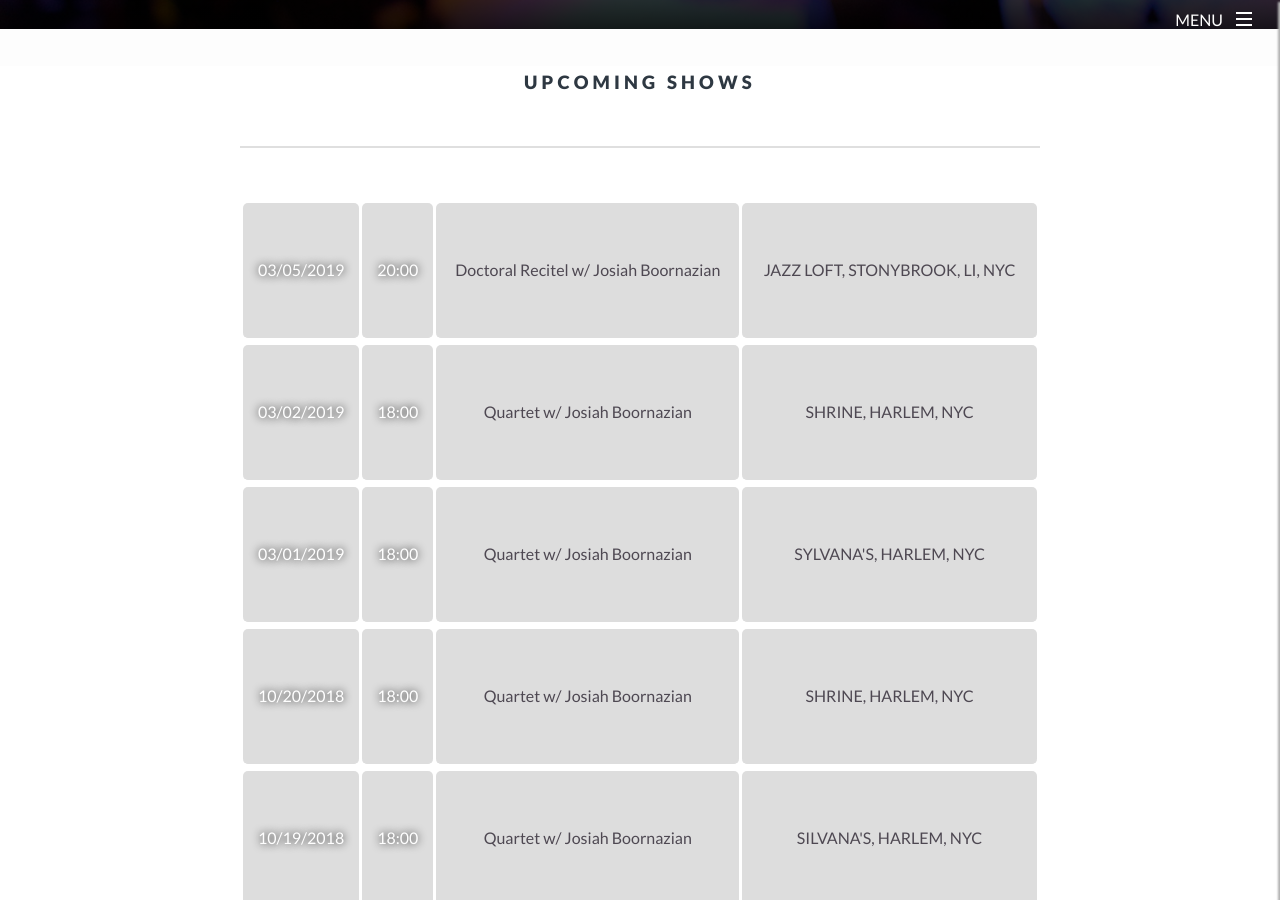
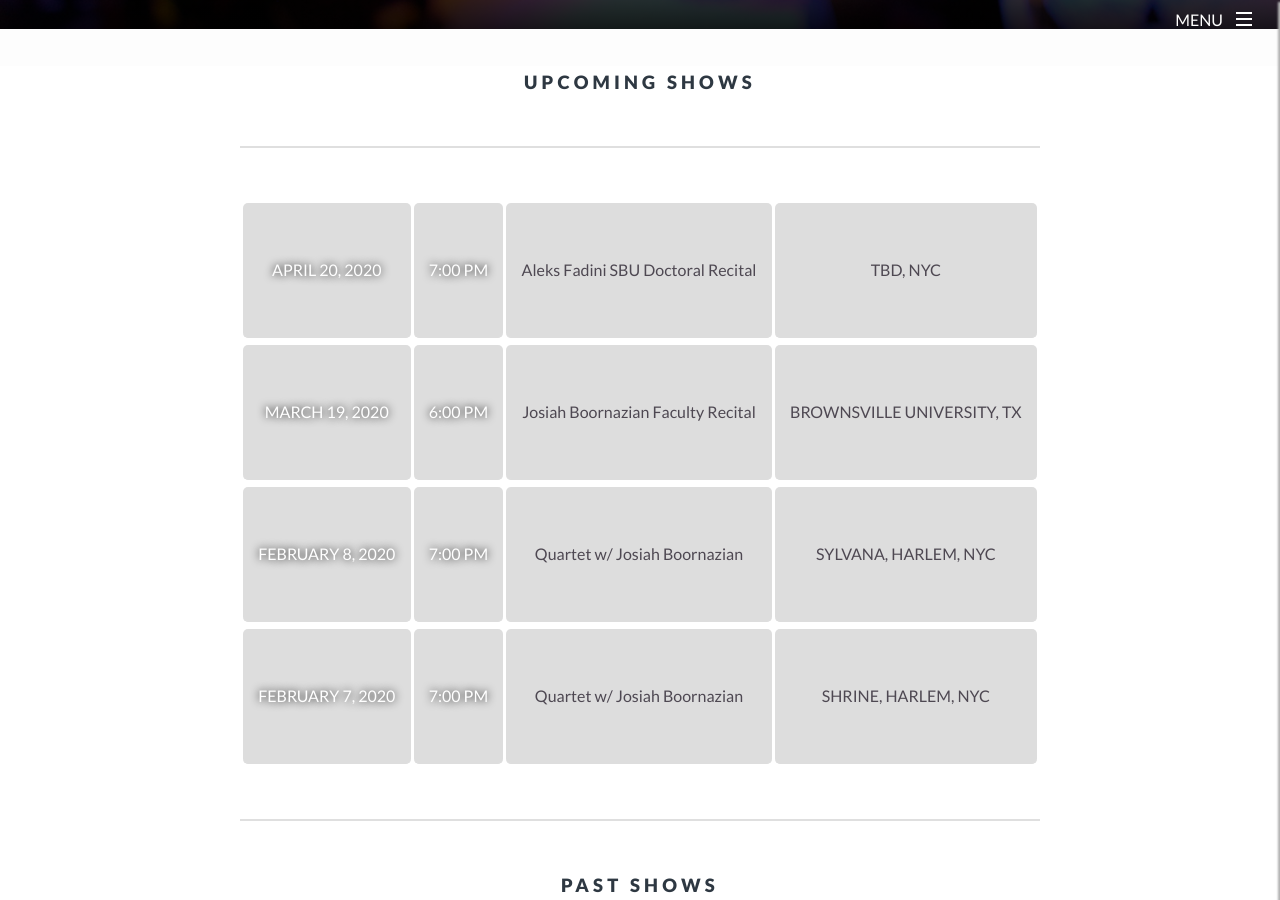
Before and after one commit to aleksfadini/Jekyll-aleksfadini, a Jekyll site: the page built from shows.html, in a window 1280 px wide and 900 px high, scrolled down 601 px. Built offline with Jekyll 4.4.1, drawn with Linux system fonts in a browser that asks for light colours; some of the changed text lies outside the part shown.

Commit message:
updated gigs, updated rsync file

```diff
--- a/_data/gigs.yml
+++ b/_data/gigs.yml
@@ -1,10 +1,30 @@
+- date: 04/20/2020
+  time: "19:00"
+  name: Aleks Fadini SBU Doctoral Recital
+  location: TBD, NYC
+
+- date: 03/19/2020
+  time: "18:00"
+  name: Josiah Boornazian Faculty Recital
+  location: Brownsville University, TX
+
+- date: 02/08/2020
+  time: "19:00"
+  name: Quartet w/ Josiah Boornazian
+  location: Sylvana, Harlem, NYC
+
+- date: 02/07/2020
+  time: "19:00"
+  name: Quartet w/ Josiah Boornazian
+  location: Shrine, Harlem, NYC
+
 - date: 03/14/2019
   time: "18:00"
   name: Percussion Seminar w/ Michael Morales
-  location: TBD - Midtown NYC
+  location: Midtown Studio NYC
 
 - date: 03/05/2019
-  time: "20:00"
+  time: "21:00"
   name: Doctoral Recitel w/ Josiah Boornazian
   location: Jazz Loft, Stonybrook, LI, NYC
 
```
Also changed, not shown: 3 other files.
